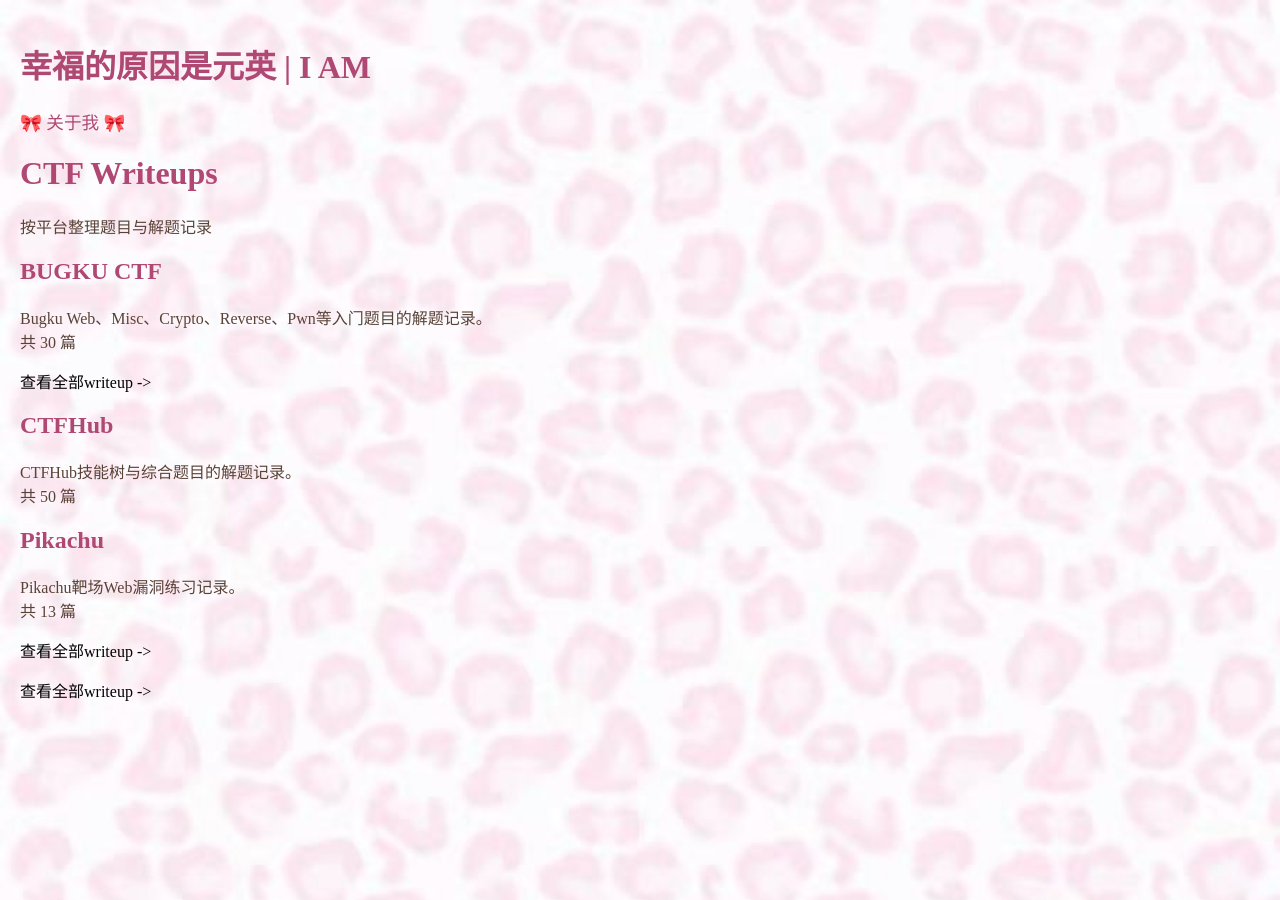
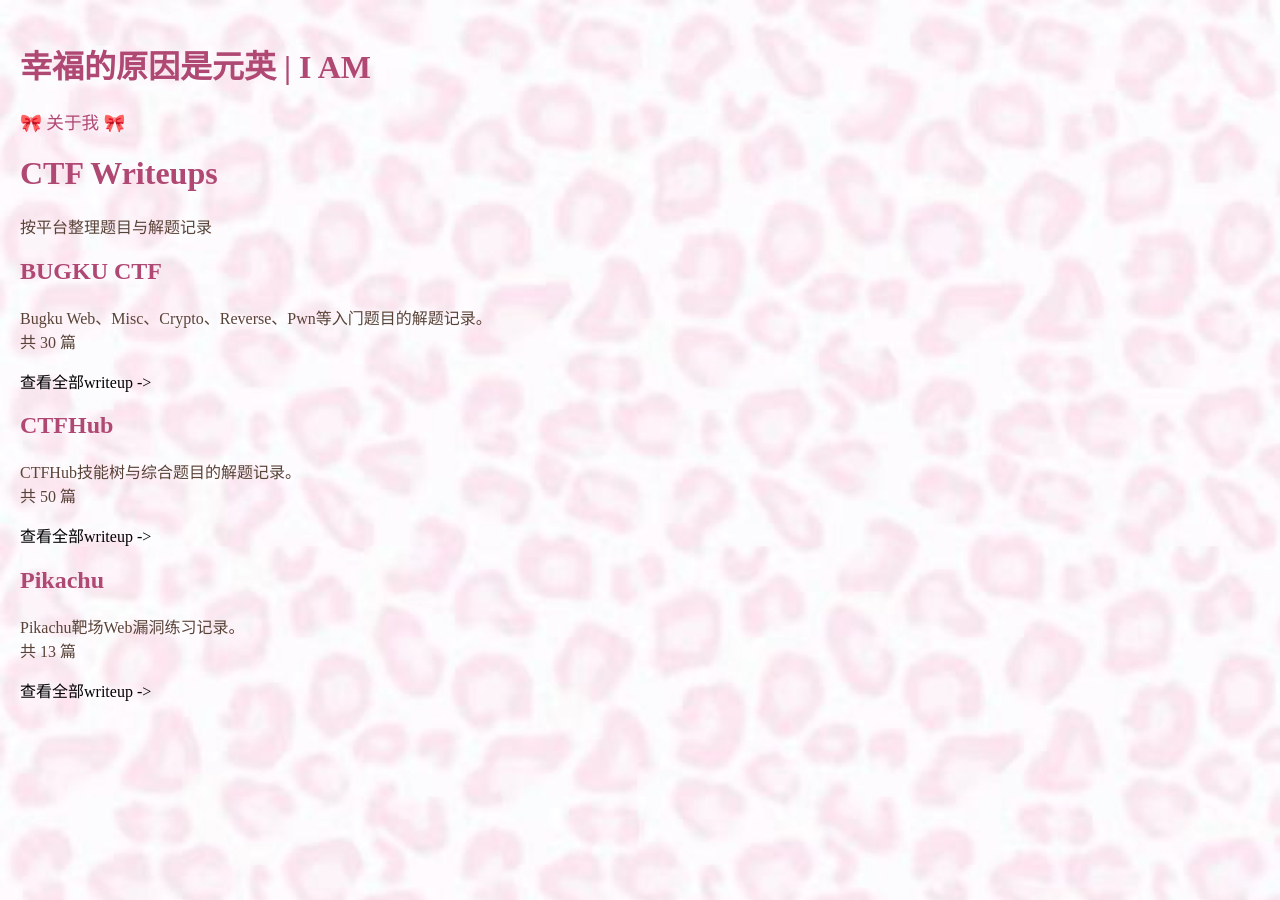
Before and after one commit to Eclair-Tracy/Eclair-Tracy.github.io, a Jekyll site: the page built from index.md, in a window 1280 px wide. Built offline with Jekyll 4.4.1, drawn with Linux system fonts in a browser that asks for light colours.

Commit message:
Update index.md

```diff
--- a/index.md
+++ b/index.md
@@ -30,10 +30,10 @@ title: Eclair in the Cybersecurity World
 ## <span style="color:#b04874;">CTFHub</span>
 <span style="color:#594338;">CTFHub技能树与综合题目的解题记录。<br>共 {{ ctfhub_posts.size }} 篇</span>
 
+<span style="color:#594338;"><a href=" " style="color:#000000;text-decoration:none;">查看全部writeup -></a ></span>
+
 {% assign pikachu_posts = site.posts | where_exp:"post", "post.tags contains 'Pikachu'" %}
 ## <span style="color:#b04874;">Pikachu</span>
 <span style="color:#594338;">Pikachu靶场Web漏洞练习记录。<br>共 {{ pikachu_posts.size }} 篇</span>
 
-<span style="color:#594338;"><a href=" " style="color:#000000;text-decoration:none;">查看全部writeup -></a ></span>
-
 <span style="color:#594338;"><a href="/ctfhub.html" style="color:#000000;text-decoration:none;">查看全部writeup -></a></span>
```
